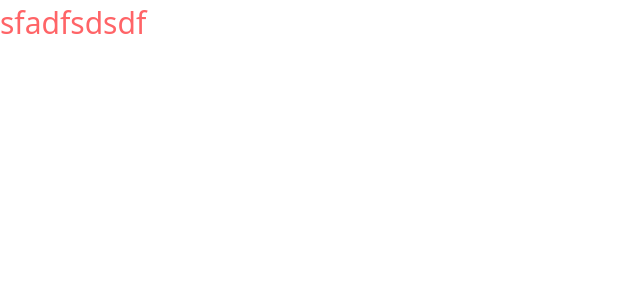
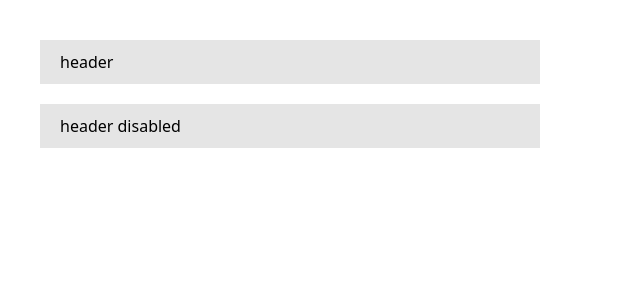
Before and after one commit to fullkekw/accordion, a React app: page / in a window 1280 px wide. Shown: the top 300 px of the page, without its empty margins (0-640 px from the left). Built offline with nearby package versions, Linux system fonts and the light colour scheme; the HTML template or start-up script is replaced by a standard one.

Commit message:
upd: add basic logics

```diff
--- a/eslint.config.js
+++ b/eslint.config.js
@@ -33,6 +33,9 @@ export default tseslint.config([globalIgnores(['dist']), {
     'react-hooks/exhaustive-deps': 'off',
     'unused-imports/no-unused-imports': 'warn',
     'jsx-quotes': ['error', 'prefer-double'],
+    '@typescript-eslint/no-explicit-any': 'off',
+    '@typescript-eslint/no-unused-vars': 'off',
+    '@typescript-eslint/no-empty-object-type': 'off',
 
     'quotes': ['error', 'single', {
       avoidEscape: true,
--- a/package.json
+++ b/package.json
@@ -39,6 +39,7 @@
     "@types/react": "^19.1.9",
     "@types/react-dom": "^19.1.7",
     "@vitejs/plugin-react": "^4.7.0",
+    "classnames": "^2.5.1",
     "clsx": "^2.1.1",
     "eslint": "^9.32.0",
     "eslint-plugin-path": "^2.0.3",
--- a/src/Page.tsx
+++ b/src/Page.tsx
@@ -1,11 +1,44 @@
 import React from 'react';
+
+import { Accordion, AccordionHeader, AccordionPanel, AccordionWrapper } from './_package/index';
 
 
 
 const Page: React.FC = () => {
-  return <>
-    <p className="text-[30px] text-red-400">sfadfsdsdf</p>
-  </>;
+  return <div className="p-10 flex flex-col gap-5">
+    <AccordionWrapper>
+
+      <Accordion>
+        <AccordionHeader>
+          header
+        </AccordionHeader>
+
+        <AccordionPanel>
+          Lorem ipsum, dolor sit amet consectetur adipisicing elit. Explicabo quo, quidem placeat saepe atque eveniet esse ea aspernatur accusamus! Quos natus dolore itaque eum fugiat debitis iste id voluptate assumenda!
+          Assumenda reiciendis error natus iste dolore cupiditate totam impedit. Quos saepe nemo et ipsam dolores perferendis, deleniti eos consequatur, eius minima aut? Eum iste animi officia eaque consequuntur, sunt pariatur.
+          Saepe odit explicabo distinctio sed incidunt ea alias quae quaerat id assumenda! Corporis aperiam mollitia exercitationem ullam cupiditate eveniet et omnis a nulla hic reprehenderit similique, ut quisquam voluptatem aliquam!
+          Dolore accusantium tempore at beatae quam omnis natus eaque asperiores minima, soluta laudantium cumque nobis reprehenderit odit tenetur est quibusdam autem rerum qui hic cupiditate minus. Labore ratione ipsam porro!
+          Quasi dolorem commodi, ipsam culpa hic nemo tenetur mollitia corporis illum eius quis sint dolorum neque reiciendis. Quisquam esse alias possimus deleniti facere repudiandae nulla quae similique, qui beatae cupiditate?
+          Saepe ducimus eius sint iusto, consectetur repudiandae velit inventore temporibus amet assumenda. Voluptas sed quidem praesentium quaerat eligendi consectetur inventore sapiente fuga, iure perspiciatis esse voluptate. Nihil iusto sed quibusdam.
+          Ea hic doloremque molestias quam omnis, reiciendis praesentium! Fuga natus eligendi, corporis aliquid quasi cumque voluptatum dolore ullam quaerat quae? Et quae exercitationem dolorem nemo itaque sed, ducimus eos ex?
+          Laborum veritatis in rem ducimus sunt asperiores a provident error minima eos delectus perferendis nulla illo, consectetur molestias nisi libero. Reiciendis provident numquam quisquam ipsam doloremque quidem recusandae nostrum est?
+          Odio deserunt corporis, magnam commodi a id rerum animi explicabo dolores dignissimos, vitae voluptatum soluta? Exercitationem, autem adipisci. Non officiis molestias magni eligendi, repudiandae odit nam nisi amet quisquam aut.
+          Incidunt asperiores voluptatum obcaecati inventore porro velit magnam suscipit officia omnis, ratione totam qui harum sapiente nostrum optio fugit aspernatur quos quidem! Earum praesentium harum dicta libero reiciendis culpa dignissimos!
+        </AccordionPanel>
+      </Accordion>
+
+      <Accordion disabled>
+        <AccordionHeader>
+          header disabled
+        </AccordionHeader>
+
+        <AccordionPanel>
+          panel disabled
+        </AccordionPanel>
+      </Accordion>
+
+    </AccordionWrapper>
+  </div>;
 };
 
 export default Page;
--- a/src/_package/Interfaces.ts
+++ b/src/_package/Interfaces.ts
@@ -0,0 +1,51 @@
+export type StateSetter<S = any> = React.Dispatch<React.SetStateAction<S>>
+
+
+
+interface IAccordionSharedProps {
+  /**
+     * Whether only one accordion can be active per time. If one accordion will be opened, others will be closed
+     */
+  singleOpen?: boolean
+
+  /**
+   * Whether component should be without styling
+   *
+   * @default false
+   */
+  headless?: boolean
+}
+
+export interface IAccordionWrapperContext extends Required<IAccordionSharedProps> {
+
+}
+
+export interface IAccordionContext {
+  disabled: boolean
+  isActive: boolean
+
+  toggle(): void
+}
+
+
+
+export interface IAccordionWrapperProps extends IAccordionSharedProps {
+  children: React.ReactNode | React.ReactNode[]
+}
+
+export interface IAccordionProps {
+  children: React.ReactNode | React.ReactNode[]
+
+  disabled?: boolean
+
+  isActive?: boolean
+  setIsActive?: StateSetter<boolean>
+}
+
+export interface IAccordionPanelProps {
+  children: React.ReactNode | React.ReactNode[]
+}
+
+export interface IAccordionHeaderProps {
+  children: React.ReactNode | React.ReactNode[]
+}
--- a/src/_package/Package.tsx
+++ b/src/_package/Package.tsx
@@ -0,0 +1,171 @@
+import './styles.scss';
+
+import { createContext, FC, useContext, useEffect, useId, useRef } from 'react';
+import cn from 'classnames';
+
+import { IAccordionContext, IAccordionHeaderProps, IAccordionPanelProps, IAccordionProps, IAccordionWrapperContext, IAccordionWrapperProps } from './Interfaces';
+import { useMixedState } from './useMixedState';
+
+
+
+class EFKW extends Error {
+  constructor(msg: string) {
+    super(msg);
+
+    this.name = 'error at [@fullkekw/accordion]';
+  }
+}
+
+
+
+// @ts-expect-error need empty
+const AccordionWrapperContext = createContext<IAccordionWrapperContext>();
+
+// @ts-expect-error need empty
+const AccordionContext = createContext<IAccordionContext>();
+
+
+
+/**
+ * Accordion group context provider
+ */
+export const AccordionWrapper: FC<IAccordionWrapperProps> = ({ singleOpen, headless, children }) => {
+  return <AccordionWrapperContext.Provider value={{
+    singleOpen: singleOpen ?? false,
+    headless: headless ?? false
+  }}>
+    {children}
+  </AccordionWrapperContext.Provider>;
+};
+
+
+
+/**
+ * Accordion item
+ */
+export const Accordion: FC<IAccordionProps> = ({ isActive: isa, setIsActive: sisa, children, disabled }) => {
+  const ctx = useContext(AccordionWrapperContext);
+  const id = useId();
+
+  const [isActive, setIsActive] = useMixedState<boolean>(false, isa, sisa);
+
+  const paddingsRef = useRef([0, 0]); // X, Y
+  const itemRef = useRef<HTMLDivElement>(null);
+
+
+
+  // Validate inners
+  useEffect(() => {
+    const item = itemRef.current;
+    if (!item) return;
+
+    const headers = item.querySelectorAll('.fkw-accordion-header');
+    const panels = item.querySelectorAll('.fkw-accordion-panel');
+
+    if (!headers || headers.length !== 1) throw new EFKW(`Cannot find accordion header or there are too many of these inside item (#${id})`);
+    if (!panels || panels.length !== 1) throw new EFKW(`Cannot find accordion panel or there are too many of these inside item (#${id})`);
+  }, []);
+
+  // Handle initial load
+  useEffect(() => {
+    const item = itemRef.current as HTMLDivElement;
+    if (!item) return;
+
+    const panel = item.querySelector('.fkw-accordion-panel') as HTMLDivElement;
+
+    const paddings = window.getComputedStyle(panel).padding;
+    const transition = window.getComputedStyle(panel).transition;
+
+    const paddingX = Number(paddings.split(' ')[1]?.replace('px', '') ?? '0');
+    const paddingY = Number(paddings.split(' ')[0]?.replace('px', '') ?? '0');
+
+    paddingsRef.current = [paddingX, paddingY];
+
+    panel.style.transition = 'none';
+
+    setTimeout(() => {
+      panel.style.transition = transition;
+    }, 1);
+  }, []);
+
+
+
+  // Handle isActive
+  useEffect(() => {
+    const item = itemRef.current as HTMLDivElement;
+    const panel = item.querySelector('.fkw-accordion-panel') as HTMLDivElement;
+    const paddings = paddingsRef.current;
+
+
+
+    if (isActive) {
+      panel.style.padding = `${paddings[1]}px ${paddings[0]}px`;
+      recalcPanelHeight();
+    } else {
+      panel.style.padding = `0px ${paddings[0]}px`;
+      panel.style.maxHeight = '0';
+    }
+  }, [isActive]);
+
+
+
+  function toggle(to?: boolean) {
+    setIsActive(prev => to ?? !prev);
+  }
+
+  function recalcPanelHeight() {
+    const item = itemRef.current as HTMLDivElement;
+    const panel = item.querySelector('.fkw-accordion-panel') as HTMLDivElement;
+    const paddings = paddingsRef.current;
+
+    panel.style.maxHeight = `${Math.round(paddings[1] * 2) + panel.scrollHeight}px`;
+  }
+
+
+  return <AccordionContext.Provider value={{
+    isActive,
+    toggle,
+    disabled: disabled ?? false
+  }}>
+    <div className={cn(`fkw-accordion`, isActive && 'fkw-accordion--active', disabled && 'fkw-accordion--disabled', !ctx.headless && 'fkw-accordion--styled')} ref={itemRef} id={id}>
+      {children}
+    </div>
+  </AccordionContext.Provider>;
+};
+
+
+
+/**
+ * Accordion content
+ */
+export const AccordionPanel: FC<IAccordionPanelProps> = ({ children }) => {
+  const ctx = useContext(AccordionContext);
+
+  return <div className={cn(`fkw-accordion-panel`)}>
+    {children}
+  </div>;
+};
+
+
+
+/**
+ * Accordion header (button)
+ */
+export const AccordionHeader: FC<IAccordionHeaderProps> = ({ children }) => {
+  const ctx = useContext(AccordionContext);
+
+
+
+  function toggle() {
+    if (ctx.disabled) return;
+
+    // TODO: handle onclick
+    ctx.toggle();
+  }
+
+
+
+  return <div className={cn(`fkw-accordion-header`, ctx.isActive && 'fkw-accordion-header--active', ctx.disabled && 'fkw-accordion-header--disabled')} onClick={toggle}>
+    {children}
+  </div>;
+};
--- a/src/_package/index.ts
+++ b/src/_package/index.ts
@@ -1 +1 @@
-// export * as default from './Package';
+export { Accordion, AccordionHeader, AccordionPanel, AccordionWrapper } from './Package';
--- a/src/_package/styles.scss
+++ b/src/_package/styles.scss
@@ -0,0 +1,45 @@
+.fkw-accordion {
+  &--disabled {
+    cursor: not-allowed;
+  }
+
+  &-panel {
+    width: 100%;
+    overflow: hidden;
+    max-height: 0;
+  }
+
+  &-header {
+    width: 100%;
+    cursor: pointer;
+
+    &,
+    * {
+      user-select: none;
+    }
+
+    &--disabled {
+      cursor: not-allowed;
+    }
+  }
+}
+
+// Styles for non-headless version
+.fkw-accordion--styled {
+  width: 500px;
+
+  .fkw-accordion {
+    // Own item styles defined above
+
+    &-panel {
+      background: #eee;
+      padding: 10px 20px;
+      transition: 0.2s ease-in-out;
+    }
+
+    &-header {
+      background: #e5e5e5;
+      padding: 10px 20px;
+    }
+  }
+}
--- /dev/null
+++ b/src/_package/useMixedState.ts
@@ -0,0 +1,23 @@
+import { useState } from 'react';
+
+import { StateSetter } from './Interfaces';
+
+
+
+/** Use provided state or default */
+export function useMixedState<T>(
+  initialValue: T,
+  outerValue?: T,
+  outerSetter?: StateSetter<T>
+): [T, StateSetter<T>] {
+  const [innerValue, setInnerValue] = useState<T>(outerValue ?? initialValue);
+
+  const value = outerValue !== undefined ? outerValue : innerValue;
+
+  const setValue: StateSetter<T> = (v) => {
+    if (outerSetter) outerSetter(v);
+    else setInnerValue(v);
+  };
+
+  return [value, setValue];
+}
```
Also changed, not shown: 1 other file (tests, documents, lock files or other folders).
